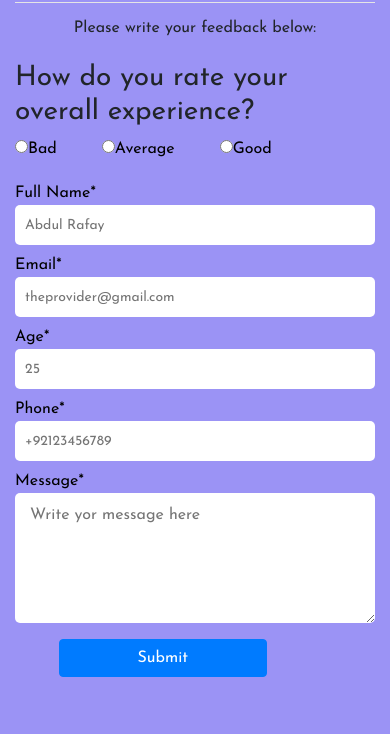
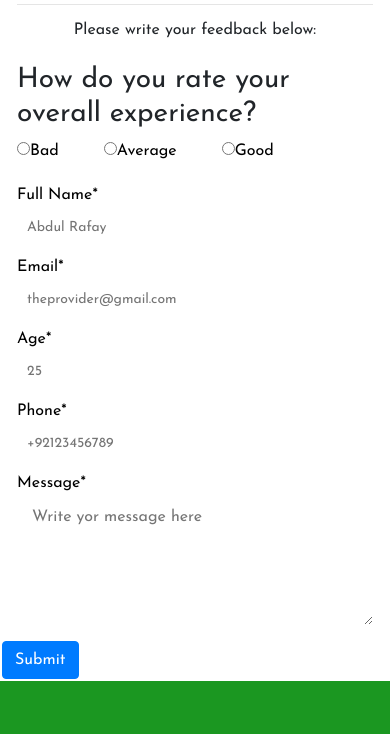
Before and after one commit to satyamr123/Crowdfunding-website, a plain HTML site: page webpages/feedback.html in a window 390 px wide. Shown: the part 110-844 px from the top of the page. Drawn offline with nearby package versions, Linux system fonts and the light colour scheme.

Commit message:
work in progress

```diff
--- a/styles/feedback.css
+++ b/styles/feedback.css
@@ -1,5 +1,5 @@
 body{
-	background-color: #9b93f5;
+	background-color: rgb(27, 151, 33);
 	font-family: 'josefin Sans', Sans-serif;
 }
 img{
@@ -12,6 +12,7 @@ img{
 	margin: 0px 40px 20px 0px;
 	cursor: pointer;
 }
+
 
 label{
 	color: #000;
@@ -36,3 +37,8 @@ label{
 	border-radius: 5px;
 	width: 100%
 }
+.panel{
+	border: 2px solid white;
+	background-color: white;
+
+}
--- a/styles/uselessstyles.css
+++ b/styles/uselessstyles.css
@@ -1,7 +1,7 @@
  .container.right-panel-active .overlay {
       transform: translateX(50%);
  }
-
+ #9b93f5
  .overlay--left {
       transform: translateX(-20%);
  }
--- a/webpages/feedback.html
+++ b/webpages/feedback.html
@@ -15,9 +15,9 @@
 <body>
 
 
-
+    <div class="panel">
         <div class="container">
-        <div class="row">
+            <div class="row common">
                 <div class="col-md-2"></div>
                 <div class="col-md-8">
 
@@ -26,7 +26,7 @@
                     <h6 class="text-center">Please write your feedback below:</h6>
                     <h3 class="mt-4">How do you rate your overall experience?</h3>
 
-                <form>
+                    <form action="../index.html">
                         <label class="radio-inline"><input type="radio" name="experience" value="bad">Bad</label>
                         <label class="radio-inline"><input type="radio" name="experience" value="bad">Average</label>
                         <label class="radio-inline"><input type="radio" name="experience" value="bad">Good</label>
@@ -34,7 +34,7 @@
                 </div>
             </div>
 
-        <div class="row">
+            <div class="row common">
                 <div class="col-md-2"></div>
                 <label class="col-md-4">Full Name*<br>
                     <input type="text" id="text" required="" placeholder="Abdul Rafay"></label>
@@ -43,7 +43,7 @@
                     <input type="text" id="text" required="" placeholder="theprovider@gmail.com"></label>
             </div>
 
-        <div class="row">
+            <div class="row common">
                 <div class="col-md-2"></div>
                 <label class="col-md-4">Age*<br>
                     <input type="number" id="text" required="" placeholder="25"></label>
@@ -52,19 +52,21 @@
                     <input type="number" id="text" required="" placeholder="+92123456789"></label>
             </div>
 
-        <div class="row">
+            <div class="row common">
                 <div class="col-md-2"></div>
                 <label class="col-md-8">Message*<br>
                     <textarea id="message" required="" placeholder="Write yor message here" cols="48"
                         rows="5"></textarea></label>
             </div>
 
-        <div class="row">
-            <div class="col-md-2"></div>
-            <button class="btn btn-primary" style="width: 53.5%; position: absolute; margin-left: 15%;">Submit</button>
+            <div class="row common">
+                <div class="col-md-2 common"></div>
+                <button class="btn btn-primary" style="width: auto;">Submit</button>
             </div>
             </form>
         </div>
+    </div>
+
 
 </body>
 
```
Lines whose indentation alone changed are shown as unchanged.
